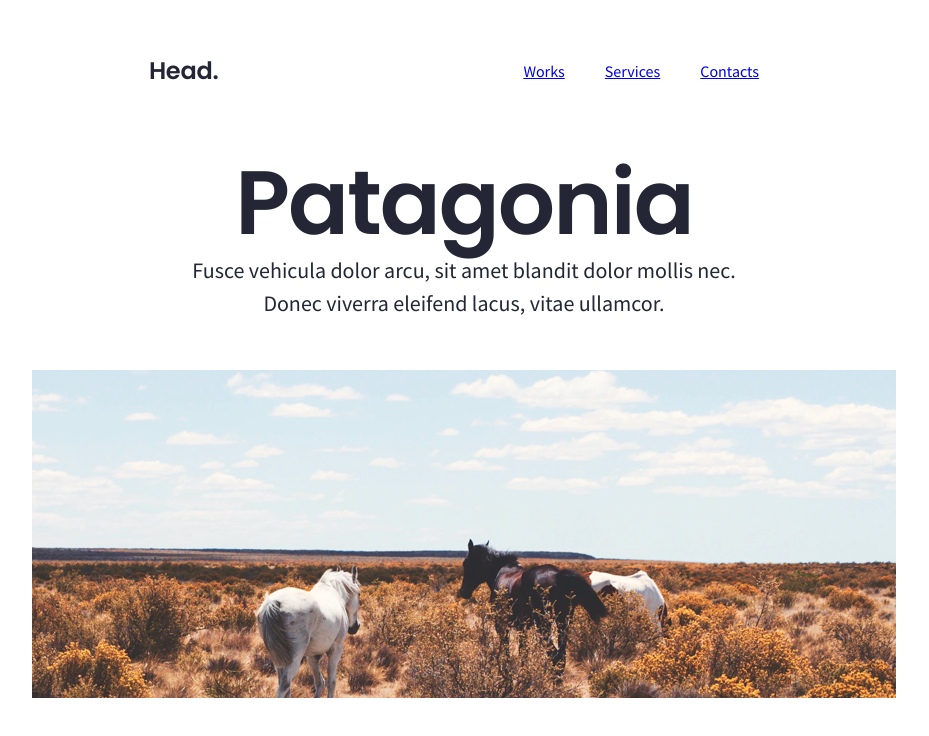
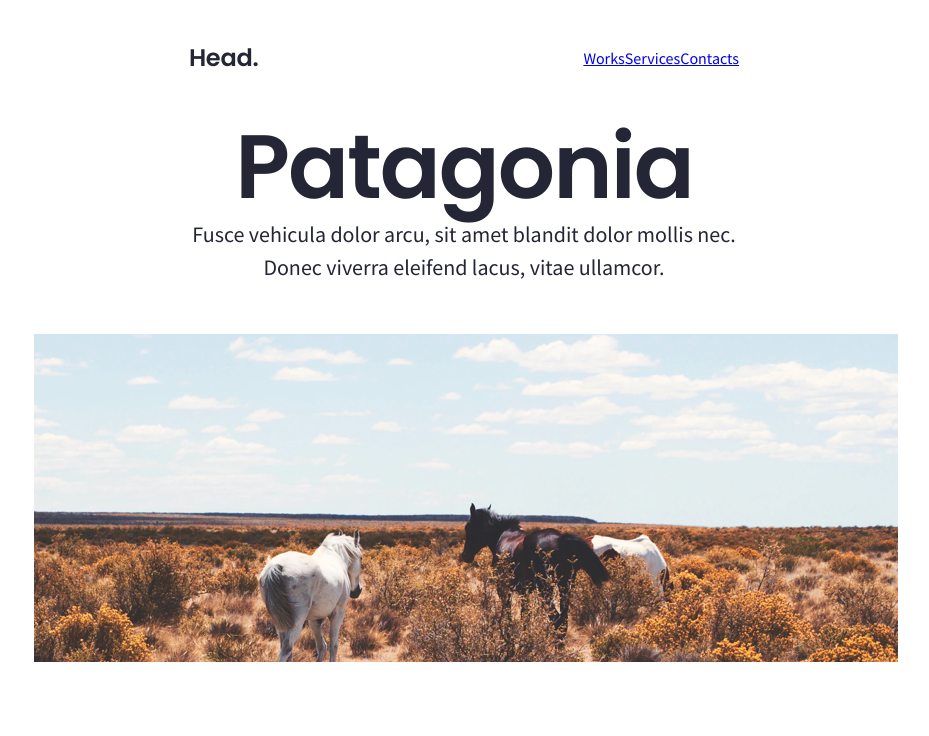
Before and after one commit to vasavipailla/responsive_project, a plain HTML site: page index.html in a window 1280 px wide. Shown: the top 736 px of the page, without its empty margins (206-1135 px from the left). Drawn offline with Linux system fonts and the light colour scheme.

Commit message:
added script tag in html file

```diff
--- a/index.html
+++ b/index.html
@@ -16,12 +16,11 @@
                  <div>
                      <h1 class="logo">Head.</h1>
                  </div>
-                 <div>
-                   <ul class="list">
-                     <li><a href="#">Works</a></li>
-                     <li><a href="#">Services</a></li>
-                     <li><a href="#">Contacts</a></li>
-                   </ul>
+                 <div class="list" id="nav-bar">
+                     <a href="#">Works</a>
+                     <a href="#">Services</a>
+                     <a href="#">Contacts</a>
+                     <a class="icon" onclick="burgerMenu()"><i class="bars"></i></a>
                  </div>
             </nav>
         </header>
@@ -32,7 +31,7 @@
                     <p class="main-text">Fusce vehicula dolor arcu, sit amet blandit dolor mollis nec. Donec viverra eleifend lacus, vitae ullamcor.</p>
                 </div>
                 <div class="image">
-                    <picture>
+                     <picture>
                         <source media="(max-width:400px)" srcset="./images/Bitmap2.png">
                         <source media="(max-width:768px)" srcset="./images/Bitmap1.jpg">
                         <source media="(mix-width:1440px)" srcset="./images/Bitmap.png">
@@ -42,5 +41,18 @@
                 </div>
             </div>
         </main>
+        <script>
+            function burgerMenu() {
+                let burger=document.getElementById("nav-bar");
+                if(burger.className === "list") {
+                    burger.className += " responsive";
+                }
+                else{
+                    burger.className = "list";
+                }
+
+            }
+
+        </script>
     </body>
 </html>
--- a/styles/index.css
+++ b/styles/index.css
@@ -5,6 +5,7 @@ body {
     margin:30px;
 
 }
+
 
 .nav {
     display: flex;
@@ -49,7 +50,7 @@ li {
     display: flex;
     flex-direction: column;
     align-items: center;
-    margin:50px;
+    margin:40px;
 }
 
 .heading{
@@ -77,10 +78,10 @@ li {
 }
 
  .image {
-    margin:50px;
+    margin:50px ;
     /* padding: 30px;  */
     width:100%;
-    max-width: 864px;
+    max-width:860px;
 }
 
 @media screen and (max-width:1400px) {
@@ -114,7 +115,7 @@ li {
 
 }
 
- /* @media  screen and (max-width:1000px) {
+/* @media  screen and (max-width:1000px) {
     .image {
         background-image:url('../images/Bitmap1.jpg');
     }
@@ -132,4 +133,4 @@ li {
         background-image:url('../images/Bitmap.png');
     }
 
-}    */
+}     */
```
